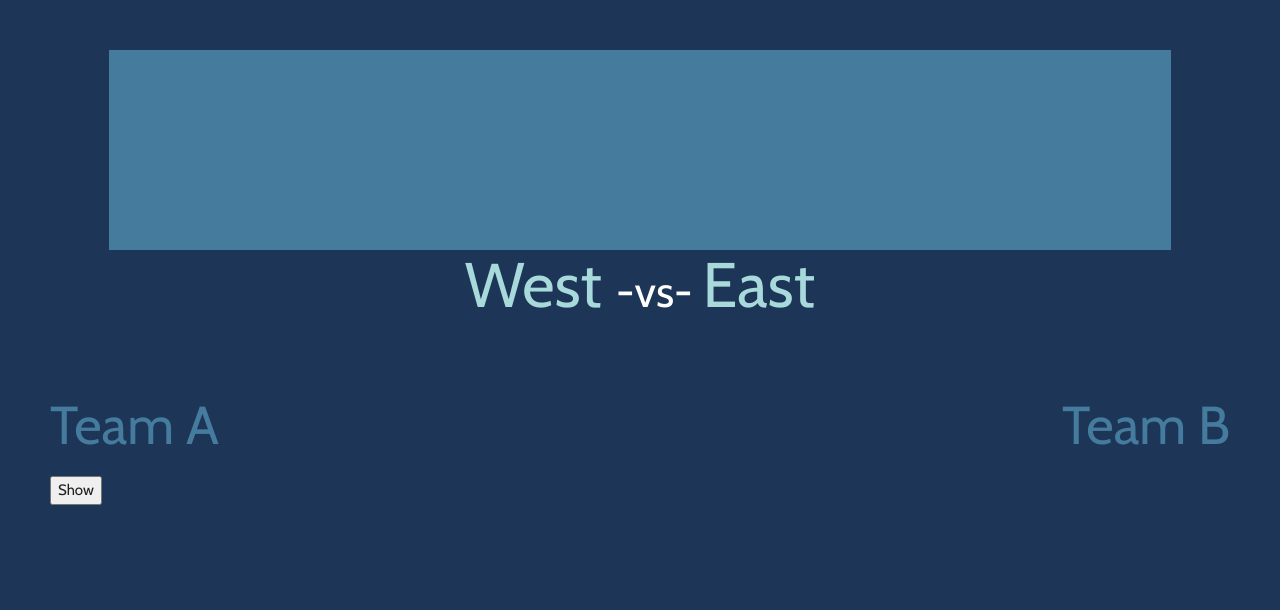
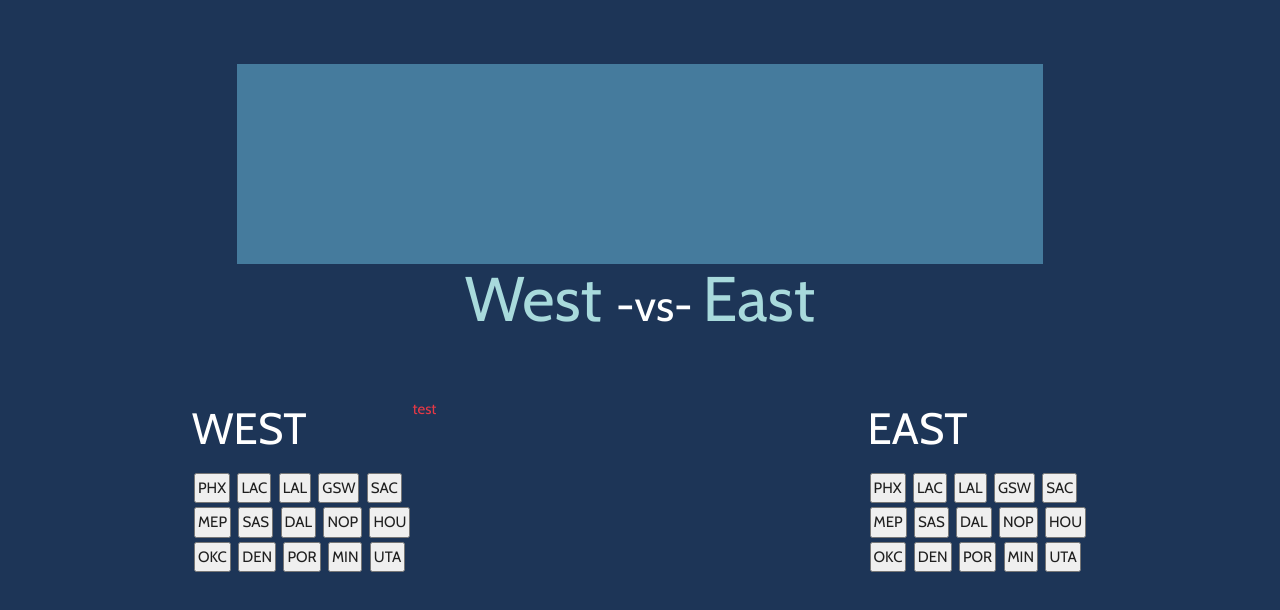
Before and after one commit to bencasalino/W_vs_E, a plain HTML site: page index.html in a window 1280 px wide. Drawn offline with nearby package versions, Linux system fonts and the light colour scheme.

Commit message:
add sides

```diff
--- a/index.html
+++ b/index.html
@@ -27,18 +27,59 @@
     <div class="two-col-container">
 
         <div id="left-col">
-            <h2>Team A</h2>
-            <button id="show">Show</button>
+            <h3>WEST</h3>
+            <button id="show">PHX</button>
+            <button id="#">LAC</button>
+            <button id="#">LAL</button>
+            <button id="#">GSW</button>
+            <button id="#">SAC</button>
             <br>
+
+            <button id="#">MEP</button>
+            <button id="#">SAS</button>
+            <button id="#">DAL</button>
+            <button id="#">NOP</button>
+            <button id="#">HOU</button>
+            <br>
+            <button id="#">OKC</button>
+            <button id="#">DEN</button>
+            <button id="#">POR</button>
+            <button id="#">MIN</button>
+            <button id="#">UTA</button>
             <br>
             <img id="show-this-box" src="http://via.placeholder.com/350x150" style="display :none;">
         </div>
         <div id="right-col">
-            <h2>Team B</h2>
+            <h3>EAST</h3>
+            <button id="show">PHX</button>
+            <button id="#">LAC</button>
+            <button id="#">LAL</button>
+            <button id="#">GSW</button>
+            <button id="#">SAC</button>
+            <br>
+
+            <button id="#">MEP</button>
+            <button id="#">SAS</button>
+            <button id="#">DAL</button>
+            <button id="#">NOP</button>
+            <button id="#">HOU</button>
+            <br>
+            <button id="#">OKC</button>
+            <button id="#">DEN</button>
+            <button id="#">POR</button>
+            <button id="#">MIN</button>
+            <button id="#">UTA</button>
+            <br>
         </div>
 
 
     </div>
+
+
+
+    <p> test </p>
+
+
 
 
     <!-- <p id="yep">If you click on the "Hide" button, I will disappear.</p>
--- a/styles/main.css
+++ b/styles/main.css
@@ -10,7 +10,7 @@ $color5: rgba(29, 53, 87, 1); */
 body {
     background-color: rgba(29, 53, 87, 1);
     font-family: 'Cabin', sans-serif;
-    margin: 50px;
+    margin: 5% 15% 10% 15%;
 }
 
 p {
@@ -59,3 +59,11 @@ h3 {
     width: 90%;
     margin: auto; */
 }
+
+button {
+    padding: 2px;
+    margin: 2px;
+    align-content: center;
+    vertical-align: center;
+    text-align: center;
+}
```
